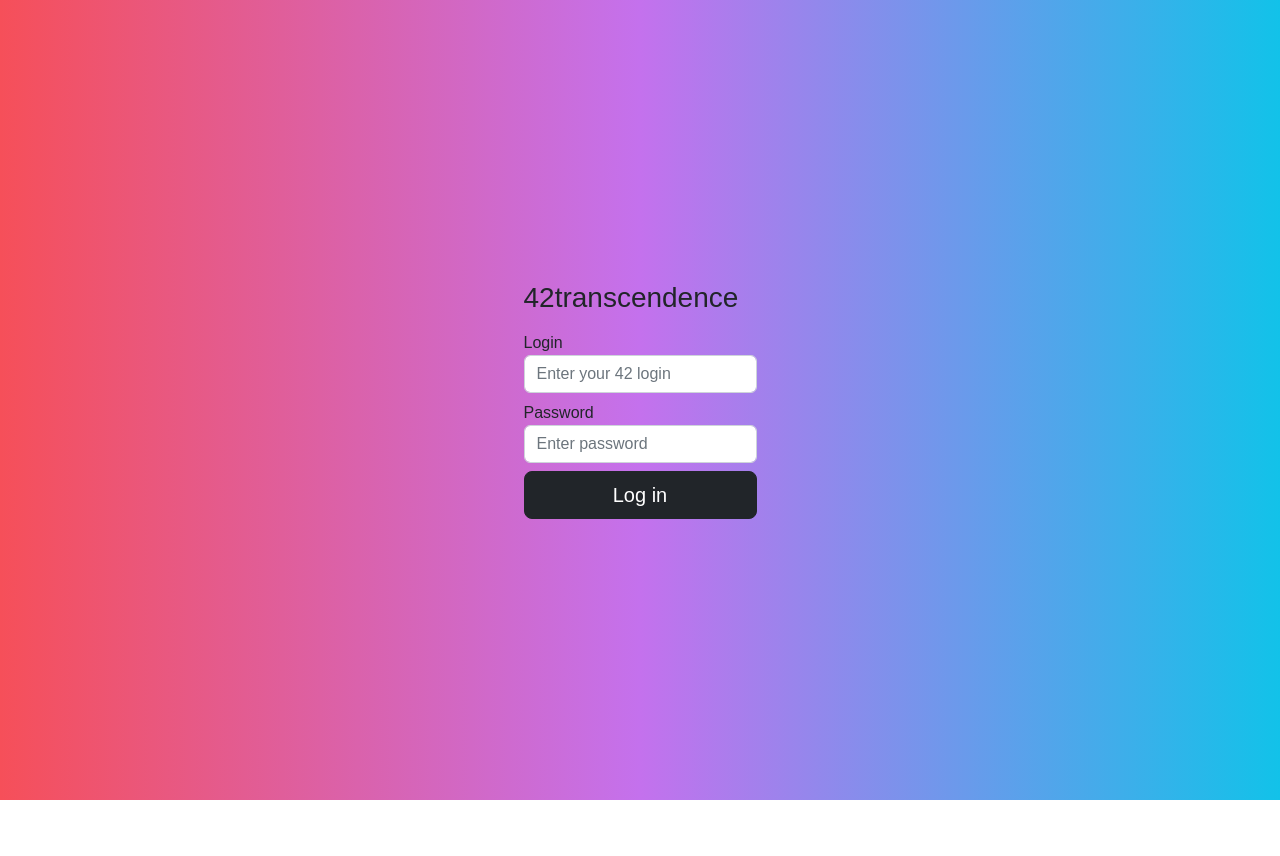
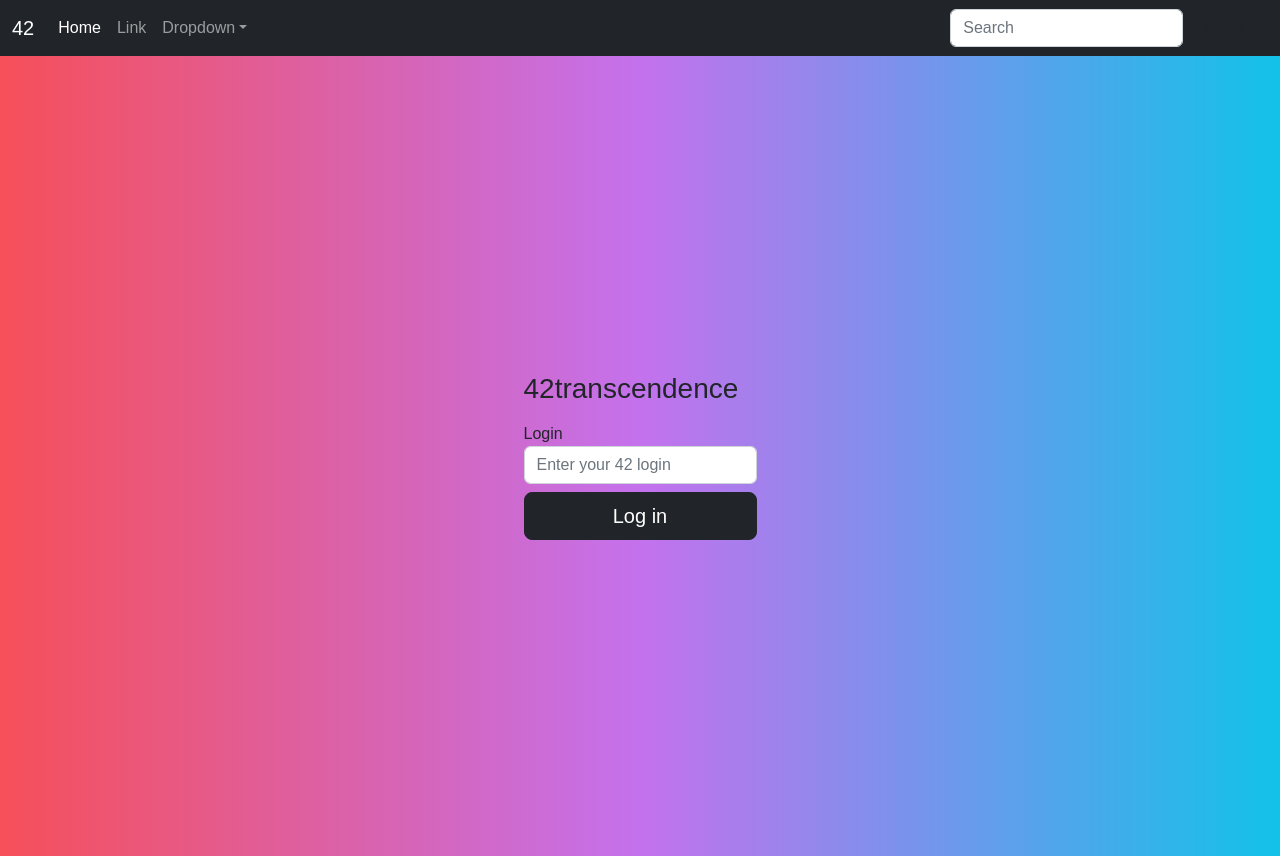
Before and after one commit to m3zh/ft_transcendence, a React (Create React App) app in the folder frontend/: page / in a window 1280 px wide. Before the commit the page ends 800 px from the top, so only its background shows below. Built offline with nearby package versions, Linux system fonts and the light colour scheme.

Commit message:
frontend: navbar

```diff
--- a/frontend/src/App.js
+++ b/frontend/src/App.js
@@ -7,21 +7,25 @@
 import '../node_modules/bootstrap/dist/css/bootstrap.min.css'
 import './index.css'
 import Home from './Home.js'
+import Navbar from './Navbar.js'
 import NotFound from './NotFound.js'
 
 function App() {
 
   return (
-      <div className="App d-flex align-items-center justify-content-center">
+
         <Router >
+          <Navbar />
+          <div className="App d-flex align-items-center justify-content-center">
           <Switch>
             <Route exact path="/">
               <Home />
             </Route>
             <Route component={NotFound}/>
           </Switch>
+          </div>
         </Router>
-      </div>
+
   );
 }
 
--- a/frontend/src/Login.js
+++ b/frontend/src/Login.js
@@ -16,13 +16,11 @@
 
 export default function Login({ setToken }) {
     const [username, setUserName] = useState();
-    const [password, setPassword] = useState();
 
     const handleSubmit = async e => {
         e.preventDefault();
         const token = await loginUser({
-          username,
-          password
+          username
         });
         setToken(token);
     }
@@ -37,11 +35,6 @@
                         <label>Login</label>
                         <input type="email" className="form-control" placeholder="Enter your 42 login" onChange={e => setUserName(e.target.value)}/>
                     </div>
-
-                    <div className="form-group">
-                        <label>Password</label>
-                        <input type="password" className="form-control" placeholder="Enter password" onChange={e => setPassword(e.target.value)}/>
-                    </div>
                     <button type="button" className="btn btn-dark btn-lg btn-block">Log in</button>
                 </form>
             </div>
--- /dev/null
+++ b/frontend/src/Navbar.js
@@ -0,0 +1,43 @@
+import React from 'react';
+
+function Navbar() {
+    return (
+        <>
+            <nav class="navbar navbar-expand-lg navbar-dark bg-dark">
+                <div class="container-fluid">
+                    <a class="navbar-brand" href="#">42</a>
+                    <button class="navbar-toggler" type="button" data-bs-toggle="collapse" data-bs-target="#navbarSupportedContent" aria-controls="navbarSupportedContent" aria-expanded="false" aria-label="Toggle navigation">
+                    <span class="navbar-toggler-icon"></span>
+                    </button>
+                    <div class="collapse navbar-collapse" id="navbarSupportedContent">
+                        <ul class="navbar-nav me-auto mb-2 mb-lg-0">
+                            <li class="nav-item">
+                            <a class="nav-link active" aria-current="page" href="#">Home</a>
+                            </li>
+                            <li class="nav-item">
+                            <a class="nav-link" href="#">Link</a>
+                            </li>
+                            <li class="nav-item dropdown">
+                                <a class="nav-link dropdown-toggle" href="#" id="navbarDropdown" role="button" data-bs-toggle="dropdown" aria-expanded="false">
+                                    Dropdown
+                                </a>
+                                <ul class="dropdown-menu" aria-labelledby="navbarDropdown">
+                                    <li><a class="dropdown-item" href="#">Action</a></li>
+                                    <li><a class="dropdown-item" href="#">Another action</a></li>
+                                    <li><hr class="dropdown-divider"/></li>
+                                    <li><a class="dropdown-item" href="#">Something else here</a></li>
+                                </ul>
+                            </li>
+                        </ul>
+                        <form class="d-flex">
+                            <input class="form-control me-2" type="search" placeholder="Search" aria-label="Search"/>
+                            <button class="btn btn-outline-grey" type="submit">Search</button>
+                        </form>
+                    </div>
+                </div>
+            </nav>
+        </>
+    )
+}
+
+export default Navbar
```
